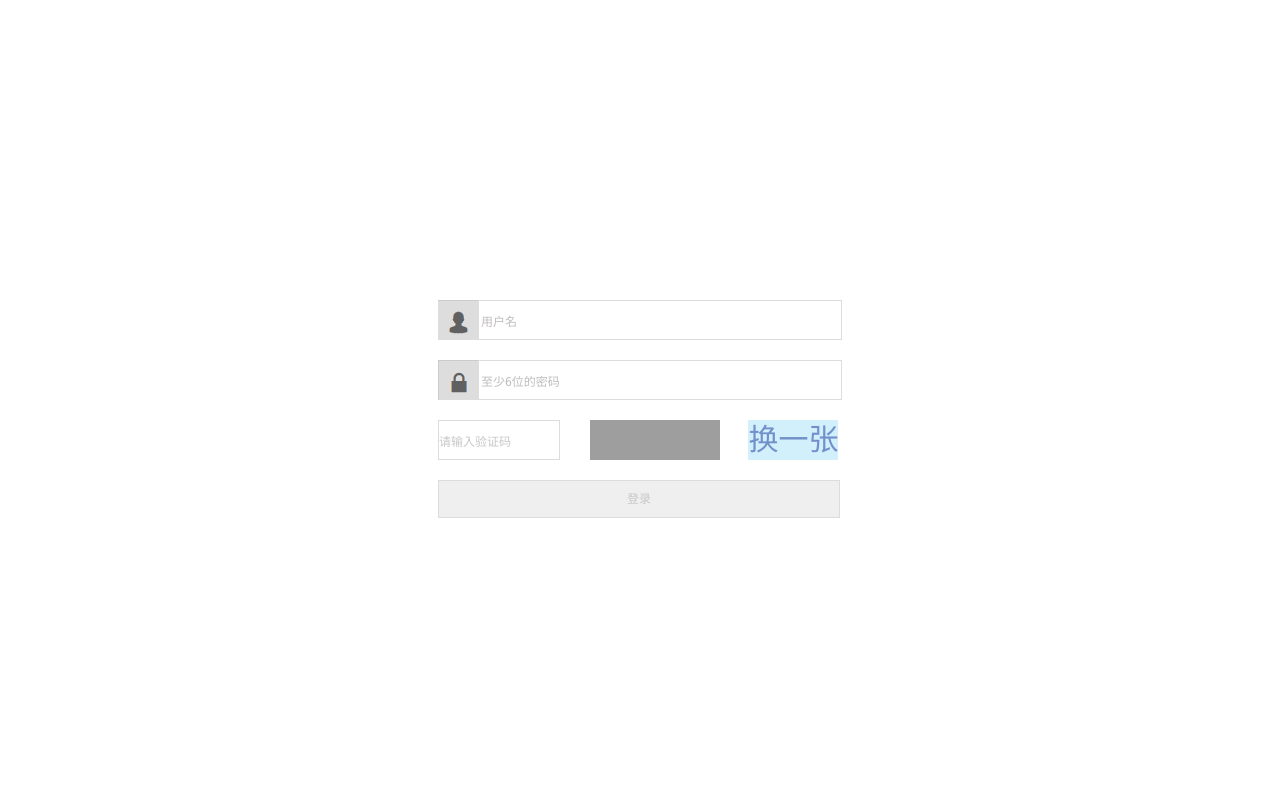
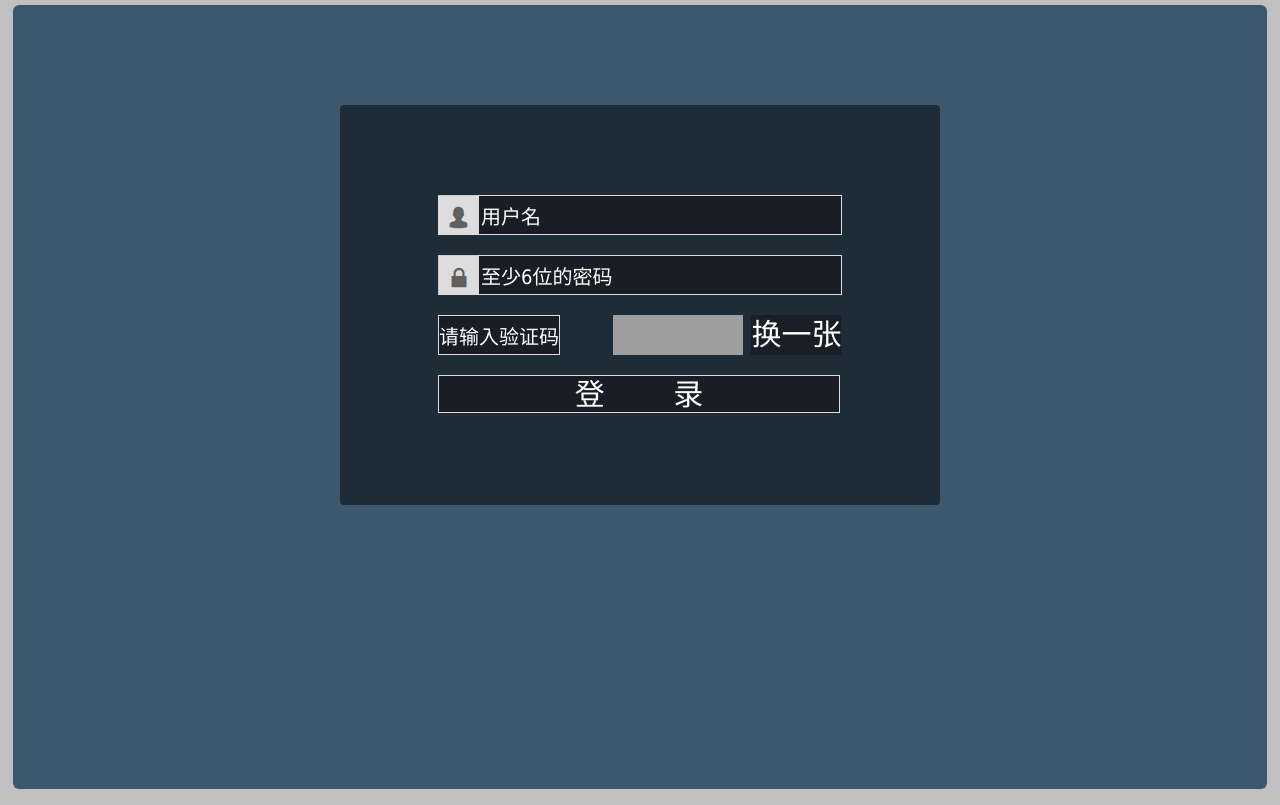
Before and after one commit to XiangZhaoyang/SAMS, a PHP site: page /DbName/application/user/view/index/index.html in a window 1280 px wide. Before the commit the page ends 518 px from the top, so only its background shows below. Run offline with PHP 8.4, Linux system fonts and the light colour scheme; some libraries are stand-ins or nearby versions; grey boxes are pictures that could not be loaded.

Commit message:
项目完善

```diff
--- a/application/user/view/admin/home.html
+++ b/application/user/view/admin/home.html
@@ -10,10 +10,12 @@
 <body>
 	<div id="container">
 		<!-- 导航部分 -->
-		<div id="nav"></div>
+		<div id="nav">
+			a[class=]
+		</div>
 
 		<!-- 内容部分 -->
-		<div id="contetn"></div>
+		<div id="content">fdf</div>
 	</div>
 </body>
 </html>
--- a/application/user/view/index/index.html
+++ b/application/user/view/index/index.html
@@ -9,6 +9,8 @@
     <script type="text/javascript" src="/static/js/user/index/index.js"></script>
 </head>
 <body>
+   <div id="container">
+	   	<div id="content">
 	   		<form action="/user/index/login" method="post" name="loginForm" class="loginForm">
 				<div>
 					<label title="登录名" for="loginUser">
@@ -28,8 +30,10 @@
 					<img src="/captcha" alt="" class="captchaImg" alt="验证码" >
 					<a class="captchaRefresh" href="javascript:;">换一张</a>
 				</div>
-		<input class="button" type="submit" name="" id="" value="登录" />
+				<input class="button" type="submit" name="" id="" value="登        录" />
 				<p class="loginUserHint loginHint"></p>
 			</form>
+	   </div>
+   </div>
 </body>
 </html>
--- a/public/static/css/user/index/index.css
+++ b/public/static/css/user/index/index.css
@@ -1,8 +1,31 @@
+body{
+	width: 100%;
+	height: 100%;
+	overflow: hidden;
+	background-color: rgb(192,192,192);
+}
+#container{
+	width: 98%;
+	height: 98%;
+	margin: 5px auto 0;
+	position: relative;
+	overflow: auto;
+	background-color: rgb(60,88,110);
+	border-radius: 6px;
+}
+#content{
+	width: 600px;
+	height: 400px;
+	overflow: hidden;
+	margin: 8% auto 0;
+	border-radius: 4px;
+	background-color: rgb(30,44,55);
+}
 form{
 	width: 404px;
-	height: 300px;
+	height: 220px;
 	position: relative;
-	margin: 300px auto 0;
+	margin: 15% auto 0;
 }
 form div{
 	height: 60px;
@@ -16,11 +39,12 @@ label img{
 }
 div input{
 	float: left;
+	color: #ffffff;
+	font-size: 20px;
 	width: 360px;
 }
 form .userHint,form .userPasswordHint {
 	position: absolute;
-	color: #BFBCBC;
 	right: 0;
 	border-left: 0;
 }
@@ -28,10 +52,16 @@ input{
 	border: 1px solid gainsboro;
 	height: 38px;
 	display: inline-block;
+	background-color: #1A1D25;
 }
 input.button{
 	width: 402px;
+	font-size: 30px;
+	line-height: 38px;
 	cursor: pointer;
+}
+input.button:hover{
+	background-color: #0B0D0F;
 }
 .loginHint {
 	width: 400px;
@@ -54,7 +84,7 @@ input.button{
 
 .captcha .code {
 	width: 120px;
-	margin-right: 30px;
+	margin-right: 53px;
 }
 
 .captcha .captchaImg {
@@ -65,11 +95,11 @@ input.button{
 .captcha .captchaRefresh{
 	display: inline-block;
 	height: 40px;
-	margin-left: 25px;
+	margin-left: 5px;
 	line-height: 40px;
 	font-size: 30px;
-	color: #7291CB;
-	background-color: #D2EFFC;
+	color: #ffffff;
+	background-color: #1A1F27;
 	cursor: pointer;
 	vertical-align: top;
 }
```
Also changed, not shown: public/static/css/user/admin/admin.css (+9 -6 lines). Lines whose indentation alone changed are shown as unchanged.
